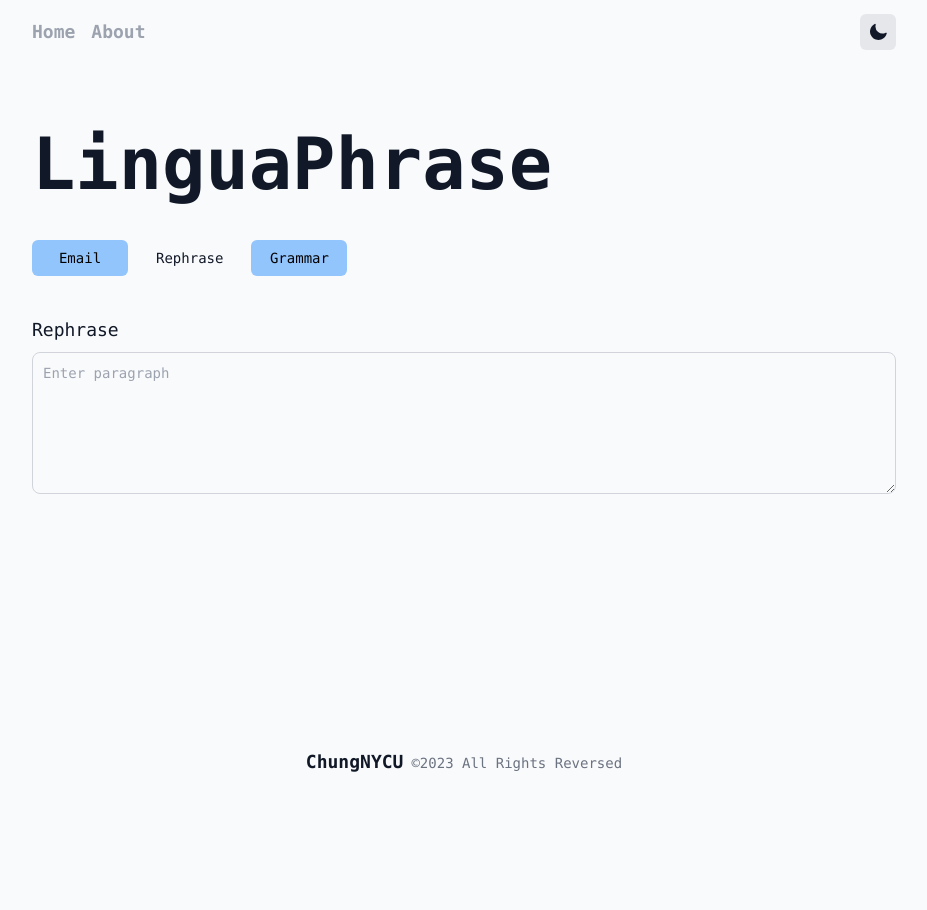
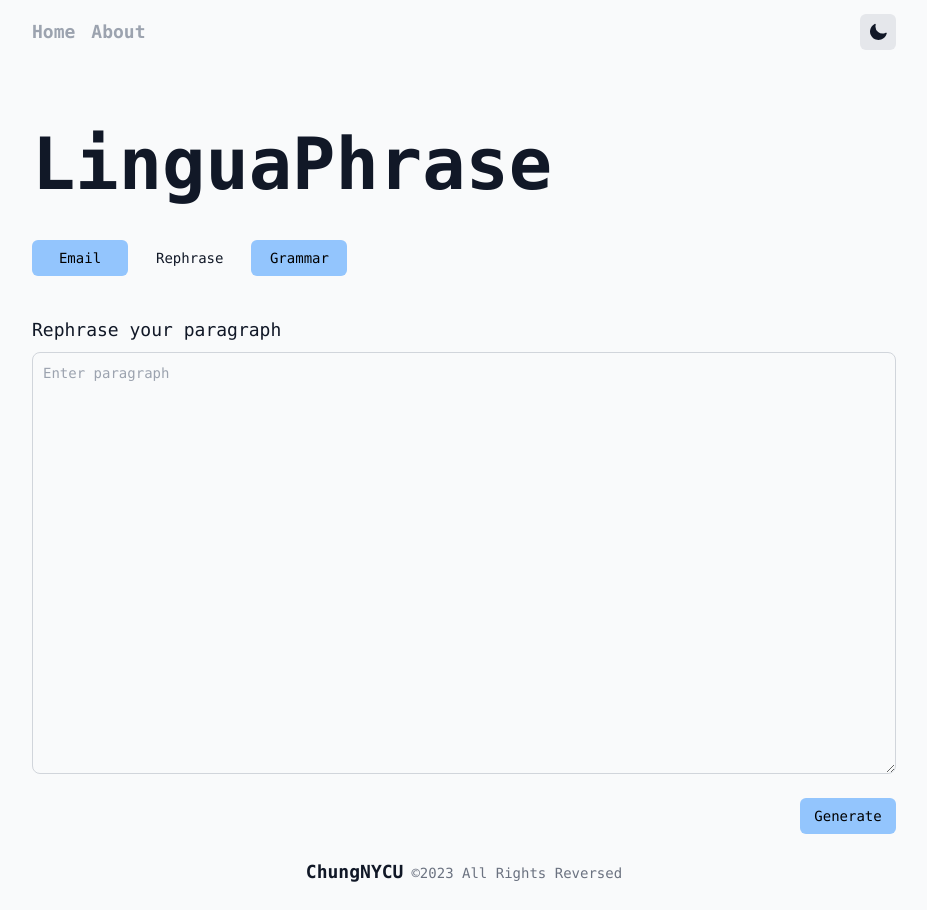
Before and after one commit to ChungNYCU/LinguaPhrase, a Next.js app: page / in a window 1280 px wide. Both pictures are taken after a click on the button "Rephrase". Shown: the whole page, without its empty margins (176-1103 px from the left). Before the commit the page ends 800 px from the top, so only its background shows below. Built offline with nearby package versions, Linux system fonts and the light colour scheme.

Commit message:
Complete function

```diff
--- a/components/Rephraser.tsx
+++ b/components/Rephraser.tsx
@@ -1,22 +1,77 @@
+import { useState } from "react";
+
 import Button from "@/components/Button";
+import Loading from "./Loading";
 
 type RephraserProps = {};
 
 const Rephraser = (props: RephraserProps) => {
+  const [paragraph, setParagraph] = useState<string>("");
+  const [result, setResult] = useState<string>("");
+  const [isLoading, setLoading] = useState(false);
+
+
+  const handleGenerateClick = () => {
+    setResult("");
+    setLoading(true);
+    fetch("/api/rephraser", {
+      method: "POST",
+      body: JSON.stringify({
+        paragraph: paragraph,
+      }),
+      headers: {
+        "Content-Type": "application/json",
+      },
+    })
+      .then((response) => {
+        if (!response.ok) {
+          throw new Error("Network response was not ok");
+        }
+        return response.json();
+      })
+      .then((data) => {
+        console.log(data);
+        setResult(data);
+        setLoading(false);
+      })
+      .catch((error) => {
+        console.error("Error fetching result:", error);
+      });
+  };
+
+  const handleParagraphChange = (event: React.ChangeEvent<HTMLTextAreaElement>) => {
+    setParagraph(event.target.value);
+  };
+
   return (
     <div className="mt-10">
-      <h6 className="mb-2 mt-4">Rephrase</h6>
+      <h6 className="mb-2 mt-4">Rephrase your paragraph</h6>
       <textarea
         id="body"
-        rows={6}
+        rows={20}
         minLength={0}
         className="text-input"
         placeholder="Enter paragraph"
-        value={""}
-        onChange={() => {}}
+        value={paragraph}
+        onChange={handleParagraphChange}
         required
       ></textarea>
       <br />
+
+      <div className="flex justify-end">
+        <Button className="blue-button" onClick={handleGenerateClick}>
+          Generate
+        </Button>
+      </div>
+
+      {isLoading && <Loading />}
+      {result &&
+        <div className="result-display mt-10 w-full">
+          <div className="m-20 mt-10">
+            <p className="whitespace-pre-wrap">{result}</p>
+          </div>
+        </div>}
+
     </div>
   );
 };
```
